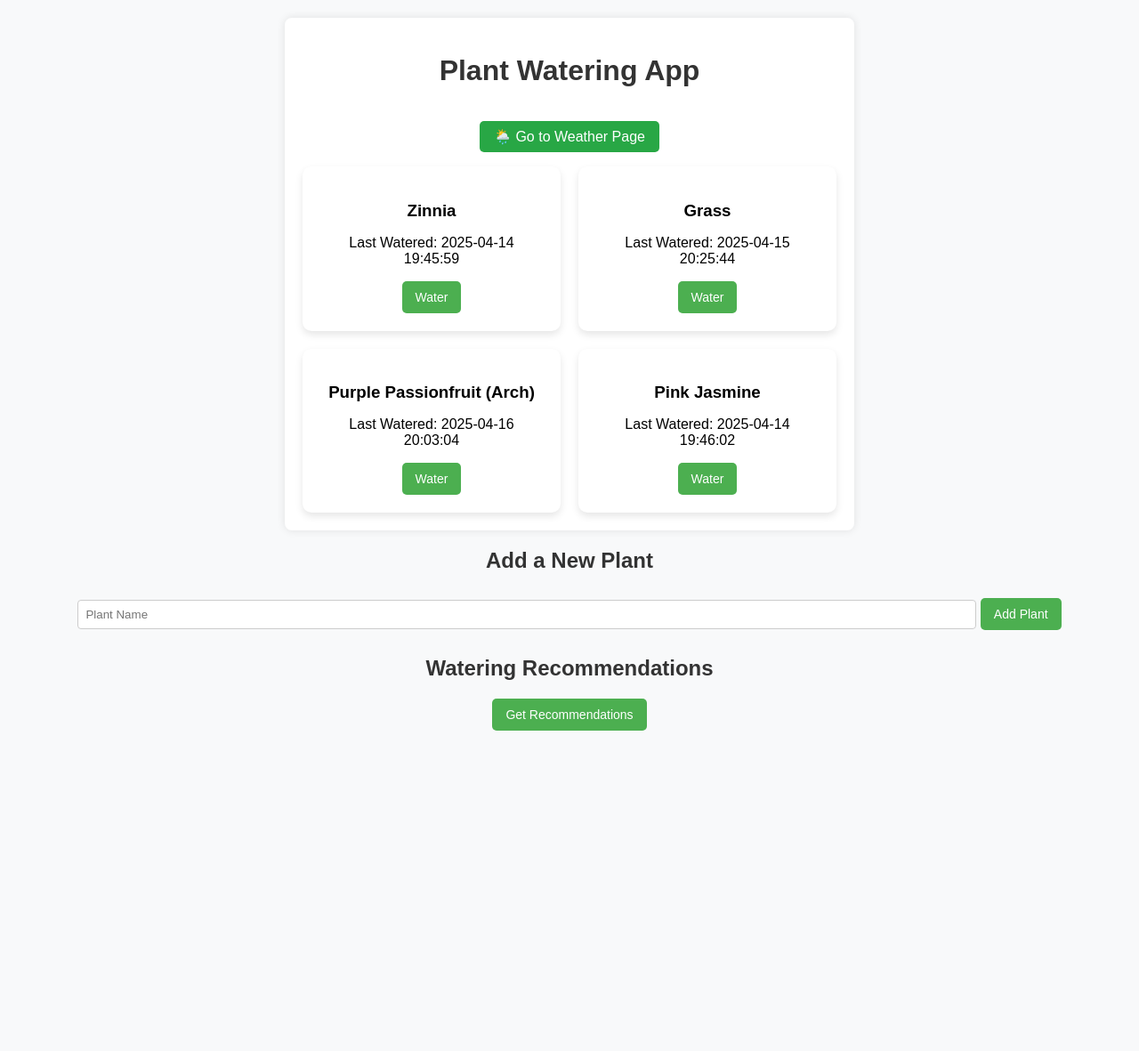
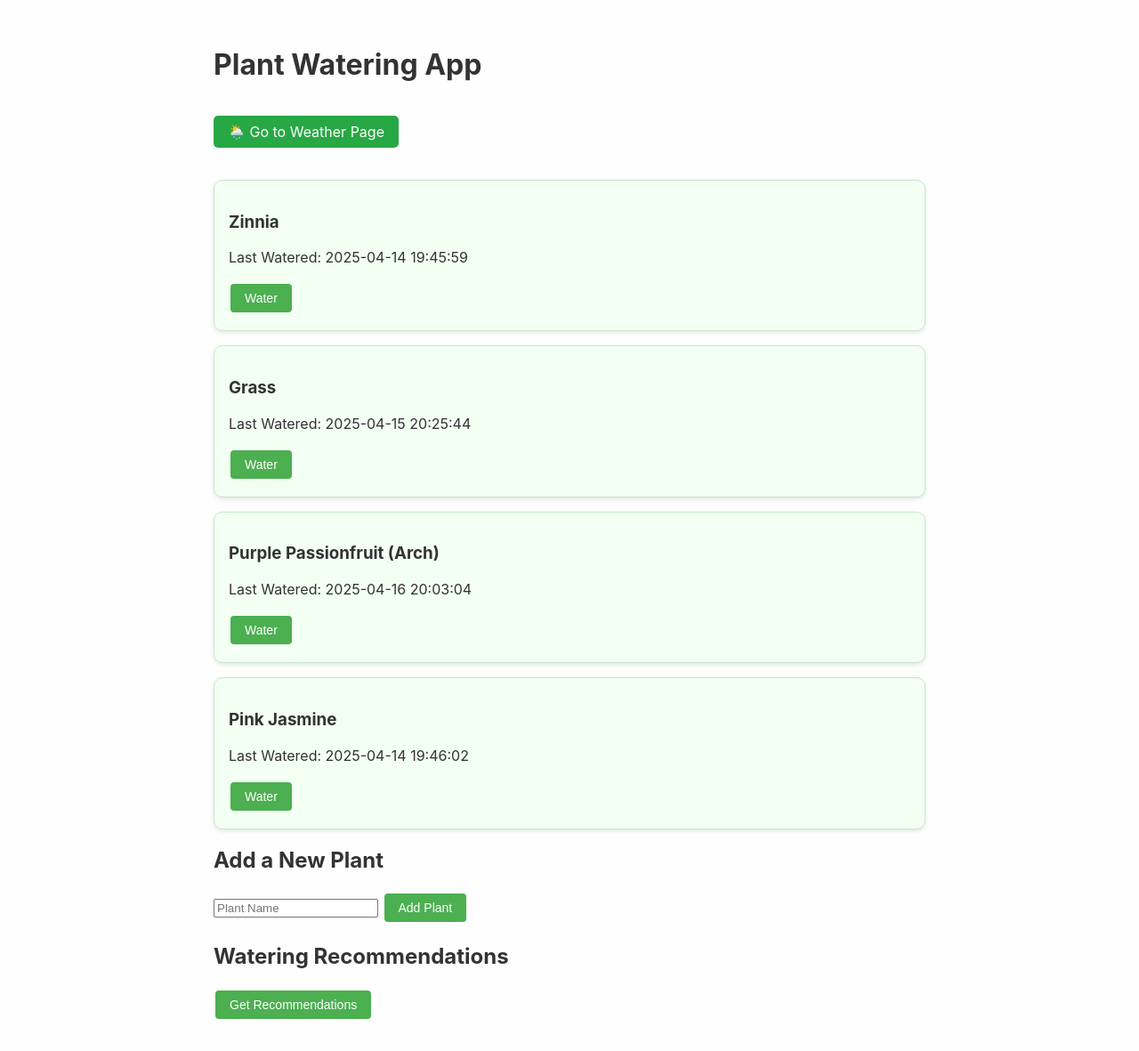
Before and after one commit to jakehulberg/plant-watering-app, a Flask app: page / in a window 1280 px wide. Shown: the whole page at 89% size. Before the commit the page ends 821 px from the top, so only its background shows below. Run offline with Flask 3, Linux system fonts and the light colour scheme; data comes from the database, SQL or seed files in the repository; both versions use the stored data as it was after the commit.

Commit message:
Made some CSS changes. Not sure if I like them

```diff
--- a/app.py
+++ b/app.py
@@ -43,6 +43,7 @@ def weather_page():
     recommendations = watering_recommendation().json if watering_recommendation().status_code == 200 else []
     return render_template('weather.html', weather=weather, recommendations=recommendations)
 
+
 # Route to update watering time
 @app.route('/plants/<int:plant_id>/water', methods=['PUT'])
 def water_plant(plant_id):
@@ -66,8 +67,10 @@ import requests
 API_KEY = "6b66cef6f3ae647fd568e90199d8a4e0"  # Replace with your API key
 LOCATION = "New Caney,US"
 
+def c_to_f(c):
+    return round((c * 9/5) + 32, 1)
+
 def get_weather():
-    # Fetch current weather
     current_url = f"http://api.openweathermap.org/data/2.5/weather?q={LOCATION}&appid={API_KEY}&units=metric"
     forecast_url = f"http://api.openweathermap.org/data/2.5/forecast?q={LOCATION}&appid={API_KEY}&units=metric"
 
@@ -78,22 +81,24 @@ def get_weather():
         current_data = current_response.json()
         forecast_data = forecast_response.json()
 
-        temp = current_data['main']['temp']
+        temp_c = current_data['main']['temp']
         humidity = current_data['main']['humidity']
-        rain_last_hour = current_data.get('rain', {}).get('1h', 0)  # Last hour rain
+        rain_last_hour = current_data.get('rain', {}).get('1h', 0)
 
-        # Extract rain forecast for the next 12 hours
         rain_forecast = 0
-        for entry in forecast_data['list'][:4]:  # Each entry is 3 hours ahead, so 4 entries = 12 hours
+        for entry in forecast_data['list'][:4]:
             rain_forecast += entry.get('rain', {}).get('3h', 0)
 
         return {
-            'temperature': temp,
+            'temperature_c': temp_c,
+            'temperature_f': c_to_f(temp_c),
             'humidity': humidity,
             'rain_last_hour': rain_last_hour,
             'rain_forecast': rain_forecast
         }
+
     return None
+
 
 @app.route('/weather', methods=['GET'])
 def fetch_weather():
@@ -116,7 +121,7 @@ def watering_recommendation():
         return jsonify({'error': 'Weather data unavailable'}), 500
 
     # Extract weather data
-    temp = weather['temperature']
+    temp = weather['temperature_c']
     humidity = weather['humidity']
     rain_forecast = weather['rain_forecast']
 
--- a/static/css/style.css
+++ b/static/css/style.css
@@ -1,67 +1,58 @@
+
 body {
-    font-family: Arial, sans-serif;
-    text-align: center;
-    margin: 20px;
-    background-color: #f8f9fa;
+    font-family: 'Inter', sans-serif;
+    background-color: #fefefe;
+    color: #333;
+    max-width: 800px;
+    margin: auto;
+    padding: 2rem;
 }
 
-h1, h2 {
-    color: #333;
+nav {
+    background: #e0f7fa;
+    padding: 10px;
+    border-radius: 6px;
+    margin-bottom: 20px;
+    text-align: center;
+}
+nav a {
+    margin: 0 10px;
+    text-decoration: none;
+    color: #00796b;
+    font-weight: bold;
 }
 
-.container {
-    width: 80%;
-    margin: auto;
-    max-width: 600px;
-    background: white;
-    padding: 20px;
-    border-radius: 8px;
-    box-shadow: 0px 0px 10px rgba(0, 0, 0, 0.1);
+.plant-container {
+    margin-top: 20px;
+}
+
+.plant {
+    background-color: #f4fff4;
+    border: 1px solid #c8e6c9;
+    border-radius: 10px;
+    padding: 1rem;
+    margin-bottom: 1rem;
+    box-shadow: 0 2px 5px rgba(0,0,0,0.1);
 }
 
 button {
-    background-color: #4CAF50;
+    background-color: #4caf50;
+    border: none;
     color: white;
-    border: none;
-    padding: 10px 15px;
+    padding: 8px 16px;
+    text-align: center;
+    text-decoration: none;
+    display: inline-block;
+    font-size: 14px;
+    margin: 4px 2px;
+    border-radius: 4px;
     cursor: pointer;
-    border-radius: 5px;
-    font-size: 14px;
 }
 
 button:hover {
     background-color: #45a049;
 }
 
-input {
-    width: 80%;
-    padding: 8px;
-    margin: 10px 0;
-    border: 1px solid #ccc;
-    border-radius: 4px;
+#recommendations p {
+    font-weight: bold;
 }
-
-.plant-container {
-    display: grid;
-    grid-template-columns: repeat(2, 1fr); /* Two columns */
-    gap: 20px;
-    justify-content: center;
-    max-width: 800px;
-    margin: auto;
-}
-
-.plant {
-    background: white;
-    padding: 20px;
-    border-radius: 10px;
-    box-shadow: 0 4px 8px rgba(0, 0, 0, 0.1);
-    text-align: center;
-}
-
-.recommendations {
-    margin-top: 20px;
-}
-
-h3 {
-    margin-bottom: 5px;
-}
--- a/templates/weather.html
+++ b/templates/weather.html
@@ -19,7 +19,8 @@
   </a>
 
   {% if weather %}
-    <p><strong>Temp:</strong> {{ weather.temperature }}°C |
+  <p><strong>Temp:</strong> {{ weather.temperature_c }}°C / {{ weather.temperature_f }}°F
+  |
        <strong>Humidity:</strong> {{ weather.humidity }}% |
        <strong>Rain (12h):</strong> {{ weather.rain_forecast }} mm</p>
   {% else %}
```
Also changed, not shown: instance/plants.db, 1 other file.
